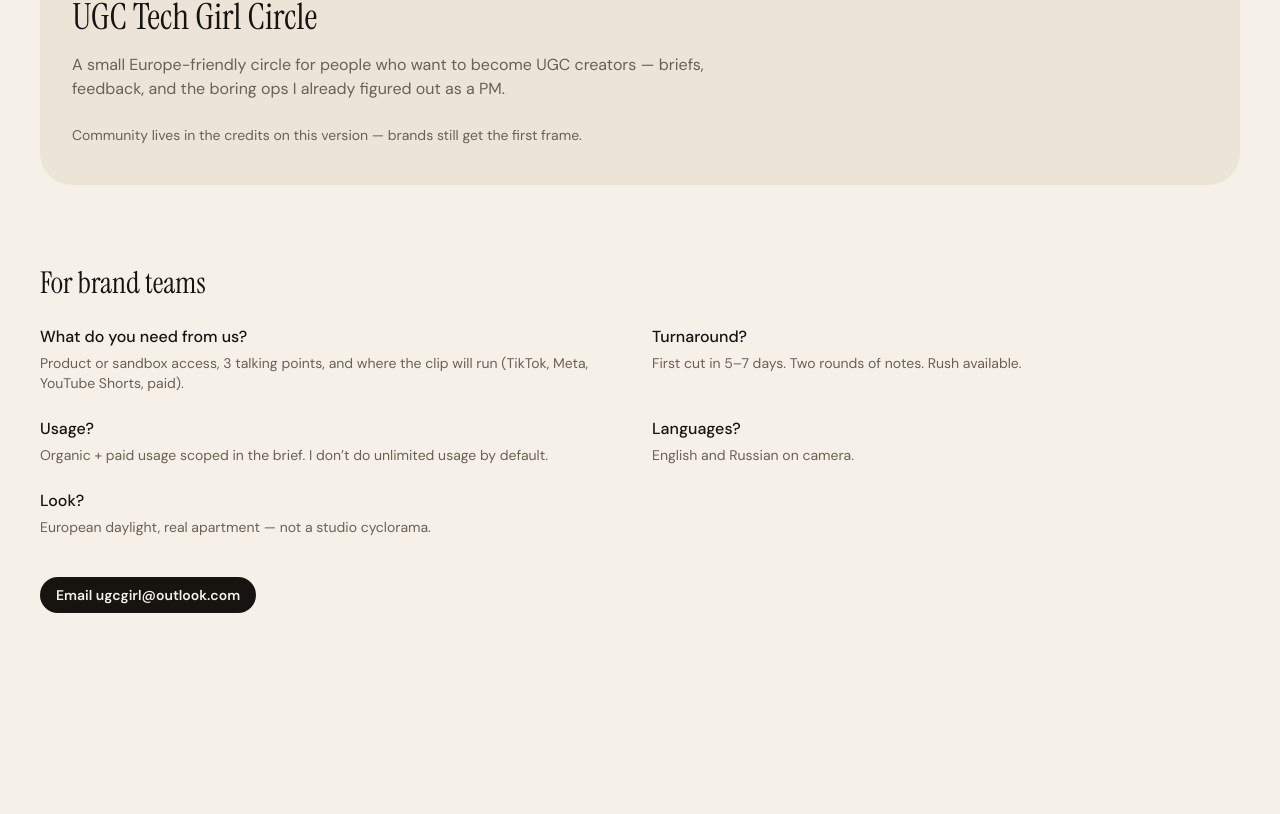
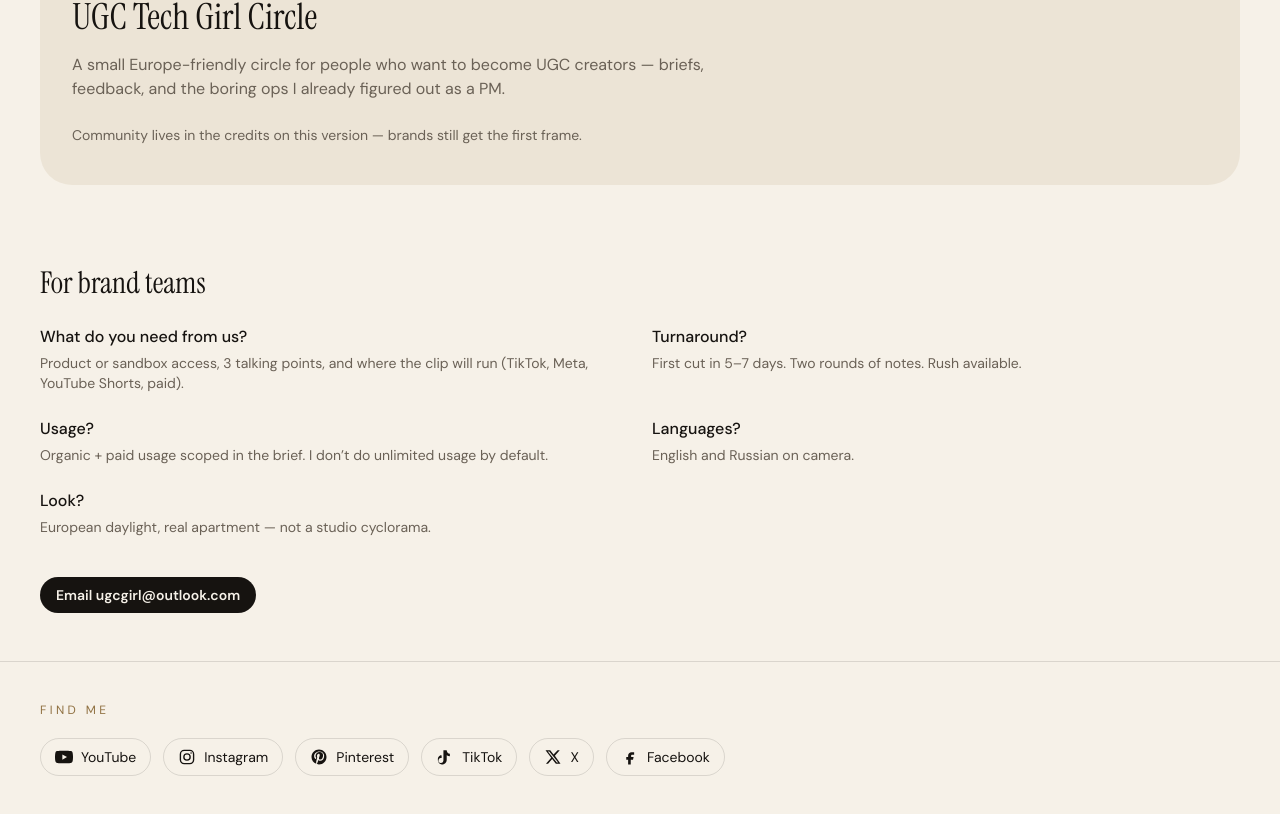
Before and after one commit to jsevrukdev/ugctechgirl, a React (Vite) app: page / in a window 1280 px wide. Shown: the part 3152-3966 px from the top of the page. Before the commit the page ends 3909 px from the top, so only its background shows below. Built offline with nearby package versions, Linux system fonts and the light colour scheme.

Commit message:
Add social icons and links in the portfolio footer.
Brands scrolling to the bottom can open YouTube, Instagram, Pinterest, TikTok, X, and Facebook from the live page.

Co-authored-by: Cursor <cursoragent@cursor.com>

```diff
--- /dev/null
+++ b/src/SocialLinks.tsx
@@ -0,0 +1,85 @@
+import { profile } from "./data";
+
+function Icon({
+  label,
+  className,
+}: {
+  label: string;
+  className?: string;
+}) {
+  const common = {
+    className,
+    width: 18,
+    height: 18,
+    viewBox: "0 0 24 24",
+    fill: "currentColor",
+    "aria-hidden": true as const,
+  };
+
+  switch (label) {
+    case "YouTube":
+      return (
+        <svg {...common}>
+          <path d="M23.5 6.2a3 3 0 0 0-2.1-2.1C19.5 3.6 12 3.6 12 3.6s-7.5 0-9.4.5A3 3 0 0 0 .5 6.2 31 31 0 0 0 0 12a31 31 0 0 0 .5 5.8 3 3 0 0 0 2.1 2.1c1.9.5 9.4.5 9.4.5s7.5 0 9.4-.5a3 3 0 0 0 2.1-2.1A31 31 0 0 0 24 12a31 31 0 0 0-.5-5.8ZM9.8 15.5v-7l6.2 3.5-6.2 3.5Z" />
+        </svg>
+      );
+    case "Instagram":
+      return (
+        <svg {...common} fill="none" stroke="currentColor" strokeWidth="1.8">
+          <rect x="3.2" y="3.2" width="17.6" height="17.6" rx="5" />
+          <circle cx="12" cy="12" r="4.2" />
+          <circle cx="17.4" cy="6.6" r="1" fill="currentColor" stroke="none" />
+        </svg>
+      );
+    case "Pinterest":
+      return (
+        <svg {...common}>
+          <path d="M12 2C6.5 2 2 6.4 2 11.9c0 4.2 2.6 7.8 6.3 9.1-.1-.8-.2-2 0-2.8.2-.8 1.4-5.9 1.4-5.9s-.4-.7-.4-1.8c0-1.7 1-3 2.2-3 1 0 1.5.8 1.5 1.7 0 1-.7 2.6-1 4-.3 1.2.6 2.2 1.8 2.2 2.1 0 3.6-2.7 3.6-5.9 0-2.4-1.6-4.2-4.6-4.2-3.3 0-5.4 2.5-5.4 5.2 0 1 .3 1.7.8 2.2.2.2.2.3.1.6l-.3 1.1c-.1.3-.2.4-.5.2-1.4-.6-2-2.1-2-3.8 0-2.8 2.4-6.2 7.1-6.2 3.8 0 6.3 2.7 6.3 5.7 0 3.9-2.2 6.8-5.4 6.8-1.1 0-2.1-.6-2.4-1.2l-.7 2.5c-.2.9-.8 2-1.2 2.7A10 10 0 0 0 12 22c5.5 0 10-4.5 10-10S17.5 2 12 2Z" />
+        </svg>
+      );
+    case "TikTok":
+      return (
+        <svg {...common}>
+          <path d="M14.2 3c.3 2.6 1.7 4.6 4.3 4.8v3.1c-1.5 0-2.9-.5-4.2-1.3v5.9c0 3.6-2.9 6.5-6.6 6.5A6.6 6.6 0 0 1 5.8 9.8c.6 0 1.2.1 1.7.3v3.3a3.3 3.3 0 1 0 2.4 3.2V3h4.3Z" />
+        </svg>
+      );
+    case "X":
+      return (
+        <svg {...common}>
+          <path d="M18.2 3H21l-6.5 7.4L22 21h-6.2l-4.9-6.4L5.4 21H2.6l7-8L2 3h6.3l4.4 5.8L18.2 3Zm-1.1 16.2h1.8L7 4.7H5.1l12 14.5Z" />
+        </svg>
+      );
+    case "Facebook":
+      return (
+        <svg {...common}>
+          <path d="M14 9h3.5V5.5H14C11.5 5.5 9.5 7.5 9.5 10v2H7v3.5h2.5V22h3.5v-6.5H16L16.8 12h-3.3v-2c0-.6.4-1 1-1Z" />
+        </svg>
+      );
+    default:
+      return null;
+  }
+}
+
+export function SocialLinks({
+  className = "",
+}: {
+  className?: string;
+}) {
+  return (
+    <ul className={`flex flex-wrap gap-3 ${className}`}>
+      {profile.socials.map((s) => (
+        <li key={s.label}>
+          <a
+            href={s.href}
+            target="_blank"
+            rel="noopener noreferrer"
+            className="inline-flex items-center gap-2 rounded-full border border-line px-3.5 py-2 text-sm text-ink hover:border-accent hover:text-accent"
+          >
+            <Icon label={s.label} />
+            {s.label}
+          </a>
+        </li>
+      ))}
+    </ul>
+  );
+}
--- a/src/variants/VariantA.tsx
+++ b/src/variants/VariantA.tsx
@@ -6,6 +6,7 @@ import {
   services,
   works,
 } from "../data";
+import { SocialLinks } from "../SocialLinks";
 import { ThemeToggle } from "../theme";
 
 const reelColors = [
@@ -214,6 +215,13 @@ export function VariantA() {
           Email {profile.email}
         </a>
       </section>
+
+      <footer className="border-t border-line px-6 py-10 md:px-10">
+        <p className="text-xs uppercase tracking-[0.28em] text-accent">
+          Find me
+        </p>
+        <SocialLinks className="mt-5" />
+      </footer>
     </div>
   );
 }
```
